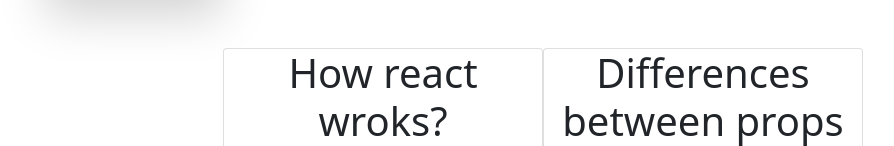
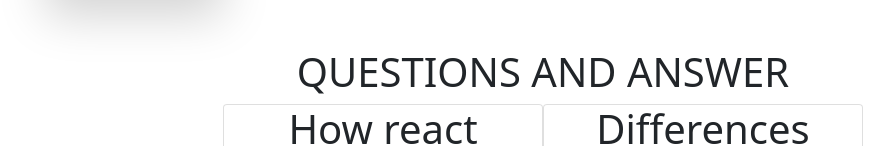
Before and after one commit to MD-ARIF-UDDIN/lucky-one, a React (Create React App) app: page / in a window 1280 px wide. Shown: the part 1928-2074 px from the top of the page, without its empty margins (97-991 px from the left). Built offline with nearby package versions, Linux system fonts and the light colour scheme.

Commit message:
added ques

```diff
--- a/src/components/Ques/Ques.js
+++ b/src/components/Ques/Ques.js
@@ -2,6 +2,7 @@ const Ques = () => {
   return (
     <div>
       <div className="w-50 mx-auto mt-5 row">
+        <h1>QUESTIONS AND ANSWER</h1>
         <div className="card col-lg-6">
           <h1>How react wroks?</h1>
           <p>
```
